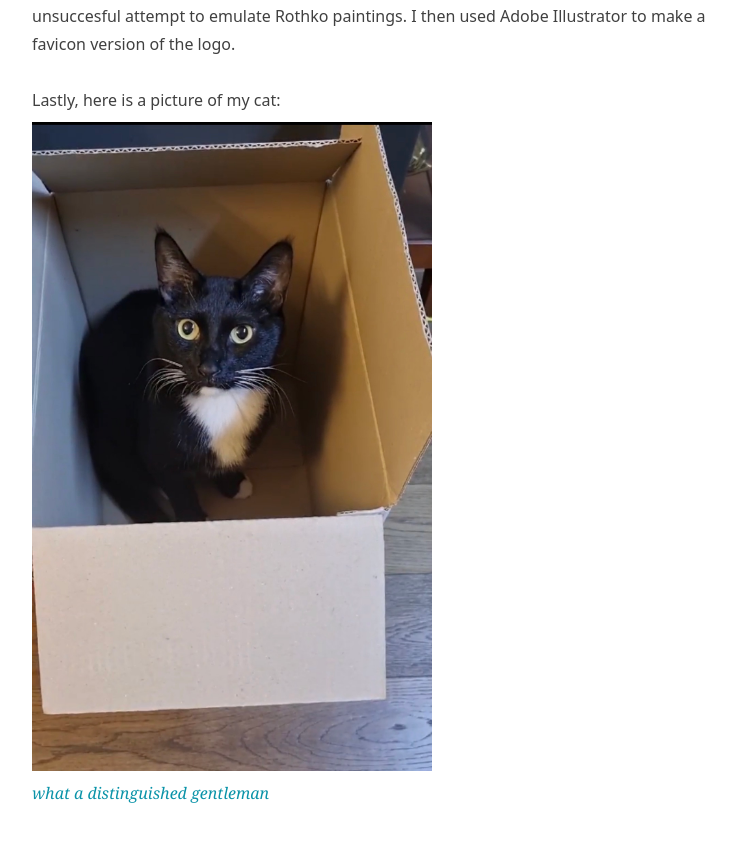
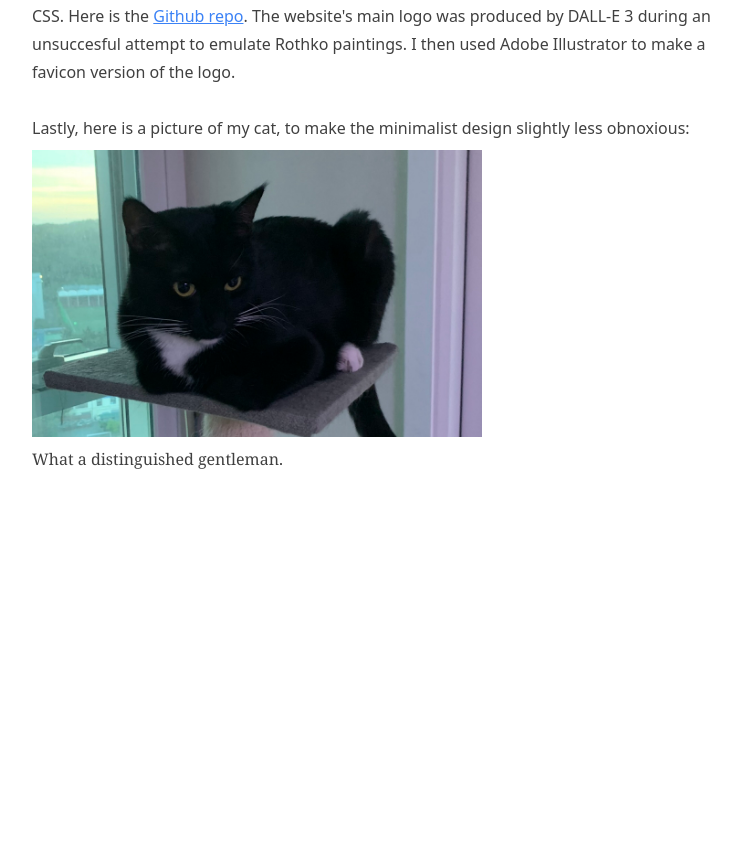
Before and after one commit to johnyojohn/personal-website, a Next.js app in the folder personal_website/: page / in a window 1280 px wide. Shown: the part 648-1490 px from the top of the page, without its empty margins (260-1001 px from the left). After the commit the page ends 1277 px from the top, so only its background shows below. Built offline with nearby package versions, Linux system fonts and the light colour scheme.

Commit message:
extremely important push
cat photo update

```diff
--- a/personal_website/src/pages/index.js
+++ b/personal_website/src/pages/index.js
@@ -5,7 +5,7 @@ export default function Home() {
   return (
     <Layout title="Home">
       <div className="text-center">
-        <h1 className="text-5xl mb-3 mt-5 font-mono tracking-[-0.05em]">
+        <h1 className="text-5xl mb-3 mt-12 font-mono tracking-[-0.05em]">
           hello, I'm John Seungjin Oh
         </h1>
         <p className="text-xl text-customRed">
@@ -37,17 +37,18 @@ export default function Home() {
         make a favicon version of the logo.
         <br />
         <br />
-        Lastly, here is a picture of my cat:
+        Lastly, here is a picture of my cat, to make the minimalist design
+        slightly less obnoxious:
       </p>
       <Image
         className="mt-2"
-        src="/cat.jpg"
+        src="/cat2.jpg"
         alt="Cutest cat in the world"
-        width={400}
-        height={400 * (1897 / 1170)}
+        width={450}
+        height={450 * (986 / 628)}
       />
-      <p className="font-serif prose prose-neutral max-w-none mt-2 text-customBlue">
-        <i>what a distinguished gentleman</i>
+      <p className="font-serif prose prose-neutral max-w-none mt-2">
+        What a distinguished gentleman.
       </p>
     </Layout>
   );
```
Also changed, not shown: personal_website/public/cat2.jpg (added).
